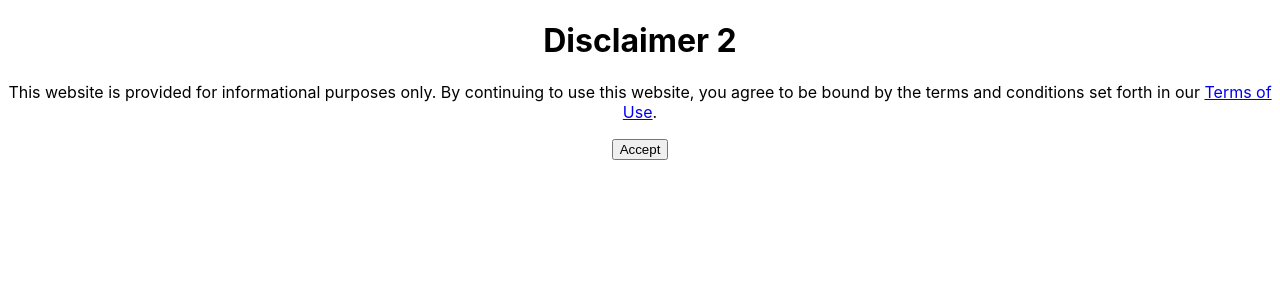
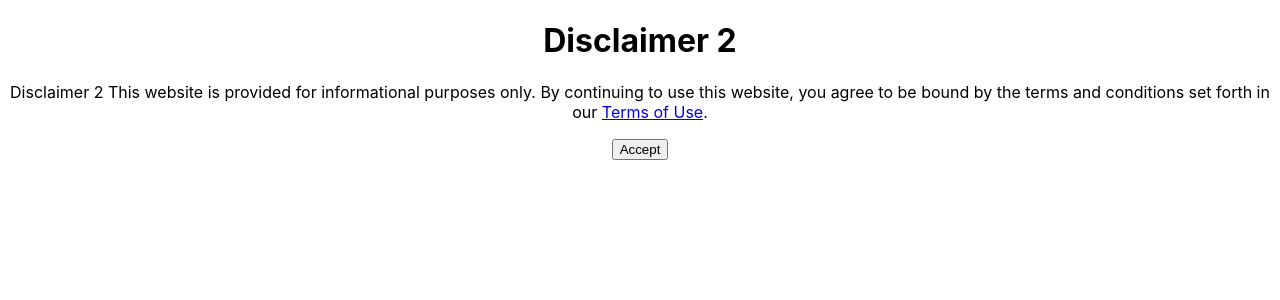
Before and after one commit to lancey1/healthtsx, a React (Create React App) app: page / in a window 1280 px wide. Both pictures are taken after a click on the button "Accept". Shown: the top 300 px of the page. Built offline with nearby package versions, Linux system fonts and the light colour scheme.

Commit message:
change lorem ipsum

```diff
--- a/public/index.html
+++ b/public/index.html
@@ -24,7 +24,7 @@
       work correctly both with client-side routing and a non-root public URL.
       Learn how to configure a non-root public URL by running `npm run build`.
     -->
-    <title>React App</title>
+    <title>Southlake ED</title>
   </head>
   <body>
     <noscript>You need to enable JavaScript to run this app.</noscript>
--- a/src/pages/DisclaimerTwo.jsx
+++ b/src/pages/DisclaimerTwo.jsx
@@ -6,6 +6,7 @@ function Disclaimer2({ onAccept }) {
     <div>
       <h1>Disclaimer 2</h1>
       <p>
+        Disclaimer 2
         This website is provided for informational purposes only. By continuing
         to use this website, you agree to be bound by the terms and conditions
         set forth in our <a href="/terms">Terms of Use</a>.
```
